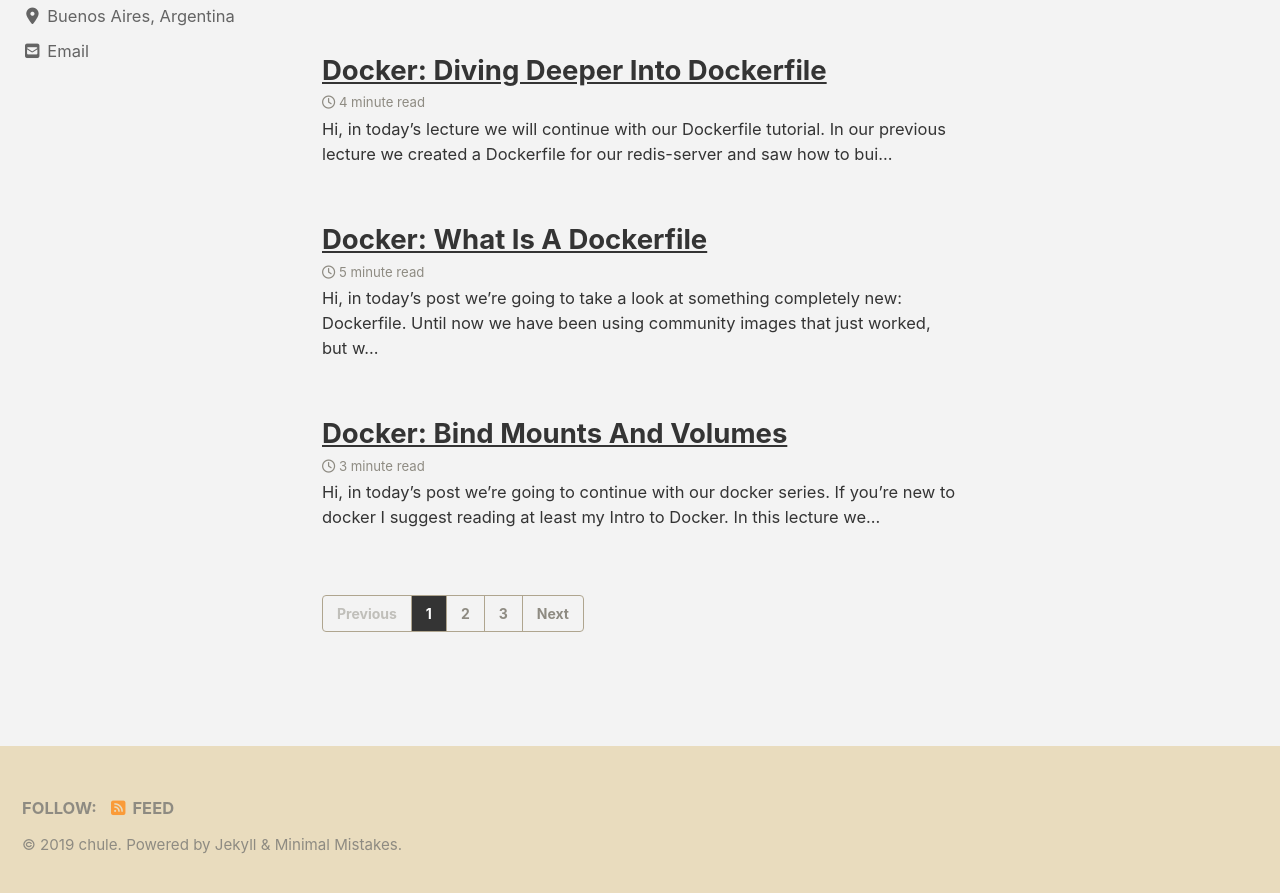
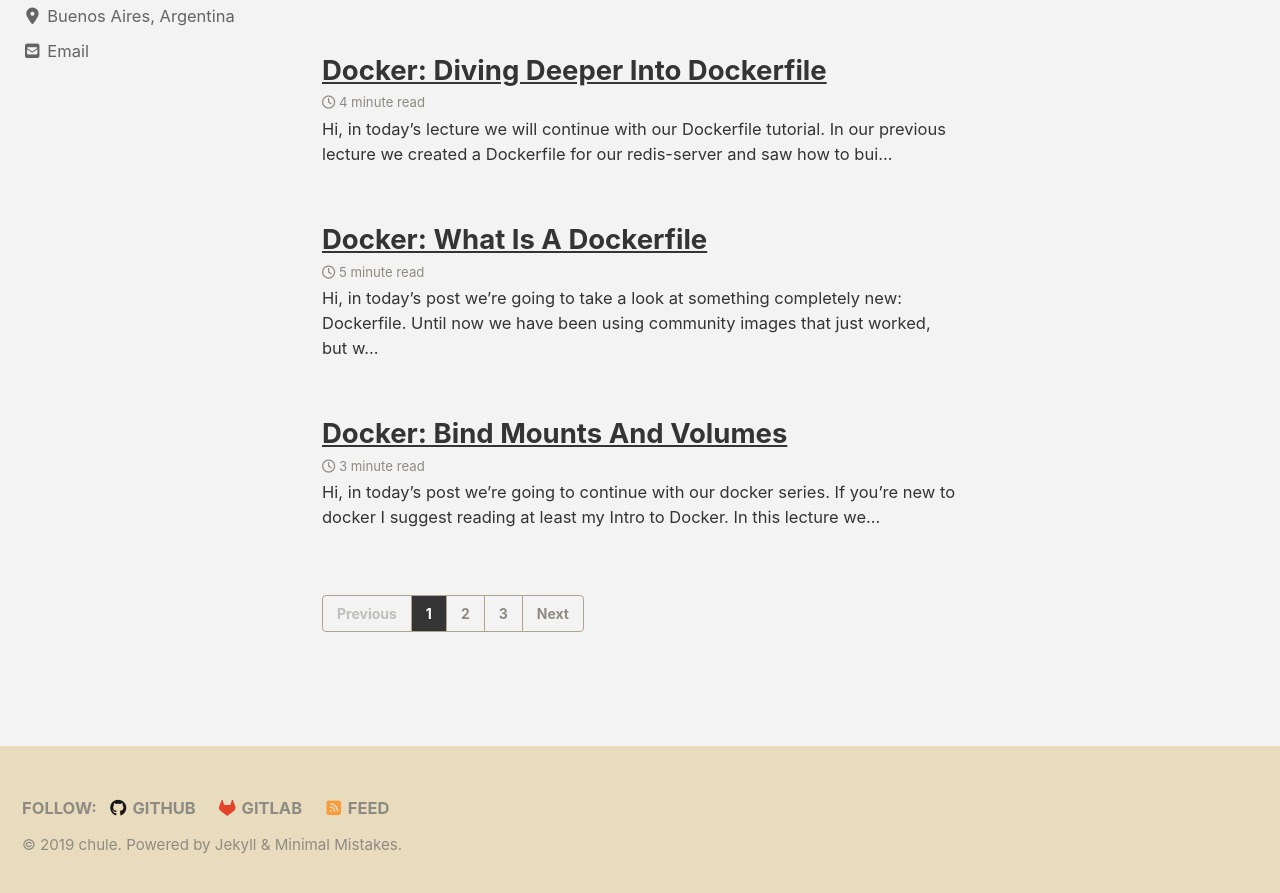
Before and after one commit to chuleh/chuleh.github.io, a Jekyll site: the page built from index.html, in a window 1280 px wide and 900 px high, scrolled down 480 px. Shown: the top 893 px of the window. Built offline with Jekyll 4.4.1, drawn with Linux system fonts in a browser that asks for light colours; cached includes are drawn as plain includes; nearby versions of some CDN libraries; the list of posts is cut into pages by our own code.

Commit message:
Adding social media

```diff
--- a/_config.yml
+++ b/_config.yml
@@ -143,10 +143,10 @@ footer:
       # url:
     - label: "GitHub"
       icon: "fab fa-fw fa-github"
-      # url:
+      url: "github.com/chuleh"
     - label: "GitLab"
       icon: "fab fa-fw fa-gitlab"
-      # url:
+      url: "gitlab.com/chuleh"
     - label: "Bitbucket"
       icon: "fab fa-fw fa-bitbucket"
       # url:
```
Also changed, not shown: 17 other files.
